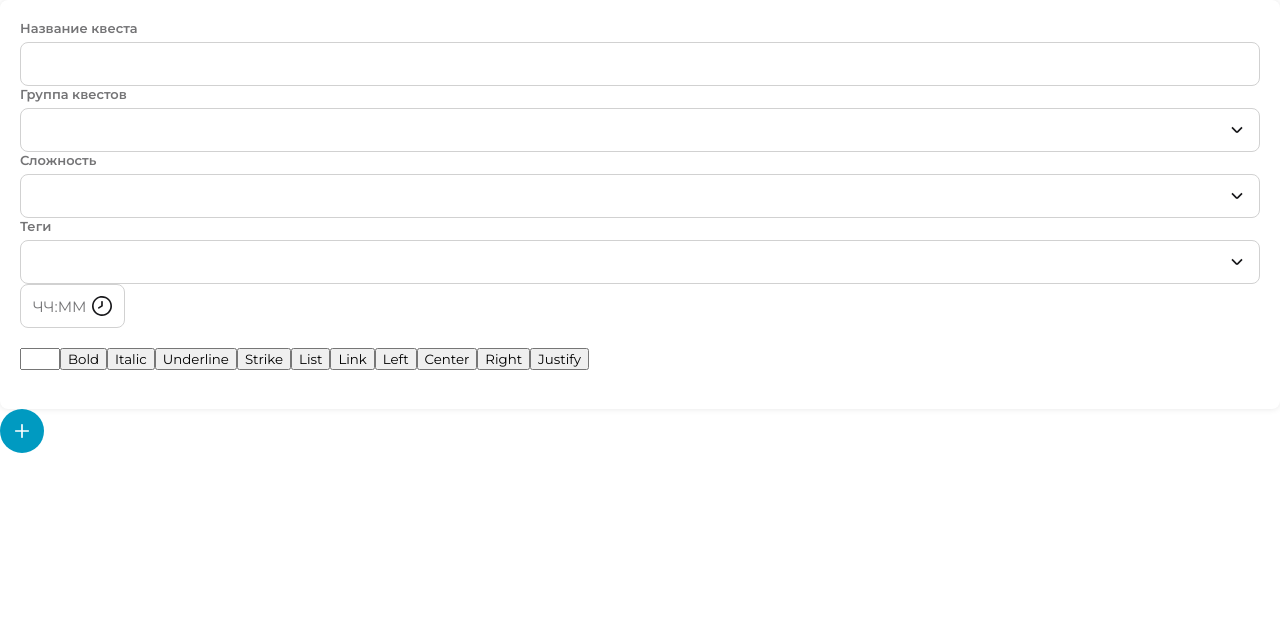
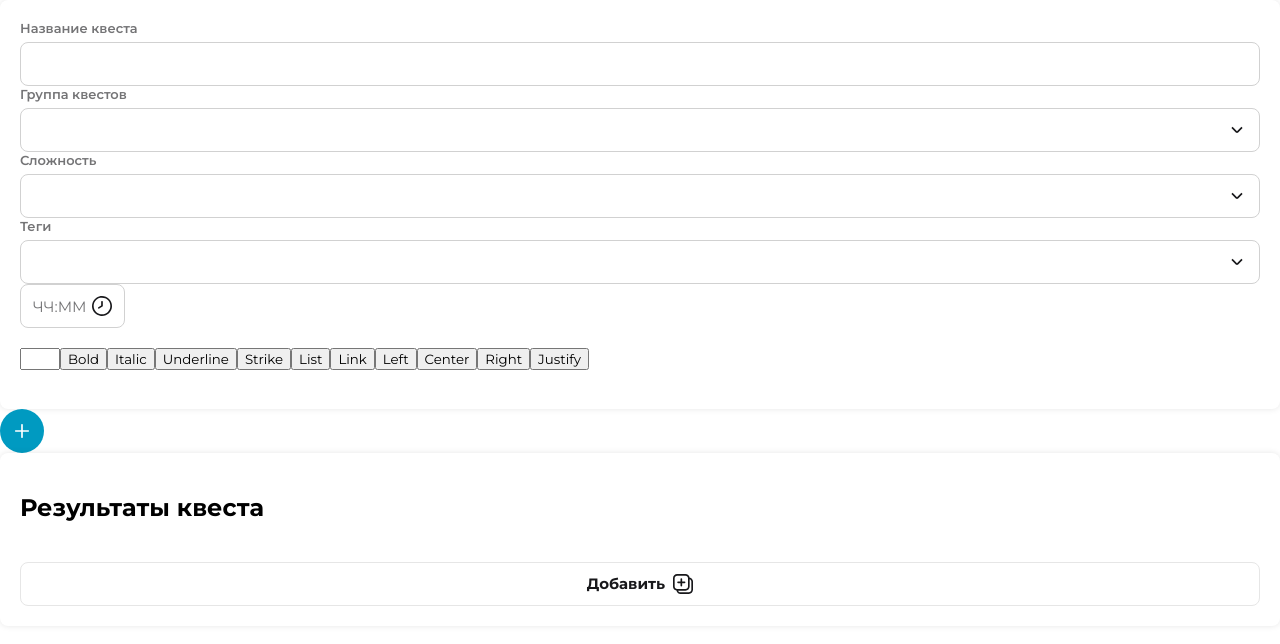
Before and after one commit to TAOM-Quests/React-Frontend, a React (Vite) app: page /quest/create in a window 1280 px wide. Shown: the top 644 px of the page. Built offline with nearby package versions, Linux system fonts and the light colour scheme.

Commit message:
tq-39: Add quest results

```diff
--- a/src/models/questResult.ts
+++ b/src/models/questResult.ts
@@ -1,5 +1,7 @@
 export interface QuestResult {
-  id: number
   name: string
+  minPoints: number
   description: string
+  id?: number
+  imageId?: number
 }
--- a/src/pages/QuestCreate/QuestCreate.tsx
+++ b/src/pages/QuestCreate/QuestCreate.tsx
@@ -8,6 +8,8 @@ import { ServerFile } from '../../models/serverFile'
 import { QuestCreateMainData } from './QuestCreateMainData/QuestCreateMainData'
 import { QuestQuestion } from '../../models/questQuestion'
 import { QuestCreateQuestions } from './QuestCreateQuestions/QuestCreateQuestions'
+import { QuestResult } from '../../models/questResult'
+import { QuestCreateResults } from './QuestCreateResults/QuestCreateResults'
 
 export const QuestCreate = () => {
   const [isLoading, setIsLoading] = useState<boolean>(false)
@@ -19,6 +21,7 @@ export const QuestCreate = () => {
   const [time, setTime] = useState<string>('')
   const [description, setDescription] = useState<string>('')
   const [questions, setQuestions] = useState<QuestQuestion[]>([])
+  const [result, setResult] = useState<QuestResult[]>([])
 
   const user = useAppSelector(selectAuth)
 
@@ -47,6 +50,7 @@ export const QuestCreate = () => {
             questions={questions}
             setQuestions={setQuestions}
           />
+          <QuestCreateResults results={result} setResults={setResult} />
         </div>
       ) : (
         'Loading...'
--- /dev/null
+++ b/src/pages/QuestCreate/QuestCreateResults/QuestCreateResults.tsx
@@ -0,0 +1,71 @@
+import { ContainerBox } from '../../../components/ContainerBox/ContainerBox'
+import { TextEditor } from '../../../components/TextEditor/TextEditor'
+import { Button } from '../../../components/UI/Button/Button'
+import { Icon } from '../../../components/UI/Icon/Icon'
+import Input from '../../../components/UI/Input/Input'
+import { NumberInput } from '../../../components/UI/NumberInput/NumberInput'
+import { QuestResult } from '../../../models/questResult'
+
+export interface QuestCreateResultsProps {
+  results: QuestResult[]
+  setResults: (results: QuestResult[]) => void
+}
+
+export const QuestCreateResults = ({
+  results,
+  setResults,
+}: QuestCreateResultsProps) => {
+  const updateResult = (result: QuestResult, index: number) => {
+    setResults(results.map((r, i) => (i === index ? result : r)))
+  }
+
+  const addResult = () =>
+    setResults([...results, { name: '', minPoints: 0, description: '' }])
+
+  const removeResult = (index: number) =>
+    setResults(results.filter((_, i) => i !== index))
+
+  return (
+    <ContainerBox>
+      <h2>Результаты квеста</h2>
+      {results.map((result, resultIndex) => (
+        <div key={resultIndex}>
+          <Icon icon="CROSS" onClick={() => removeResult(resultIndex)} />
+          <Input
+            label="Название"
+            value={result.name}
+            onChange={e =>
+              updateResult({ ...result, name: e.target.value }, resultIndex)
+            }
+          />
+          <NumberInput
+            min={0}
+            value={result.minPoints}
+            label="Минимальное количество правильных ответов"
+            onChange={minPoints =>
+              updateResult(
+                { ...result, minPoints: minPoints ?? 0 },
+                resultIndex,
+              )
+            }
+          />
+          <TextEditor
+            value={result.description}
+            onChange={description =>
+              updateResult(
+                { ...result, description: description.editor.getHTML() ?? '' },
+                resultIndex,
+              )
+            }
+          />
+        </div>
+      ))}
+      <Button
+        iconAfter="ADD"
+        text="Добавить"
+        onClick={addResult}
+        colorType={'secondary'}
+      />
+    </ContainerBox>
+  )
+}
```
